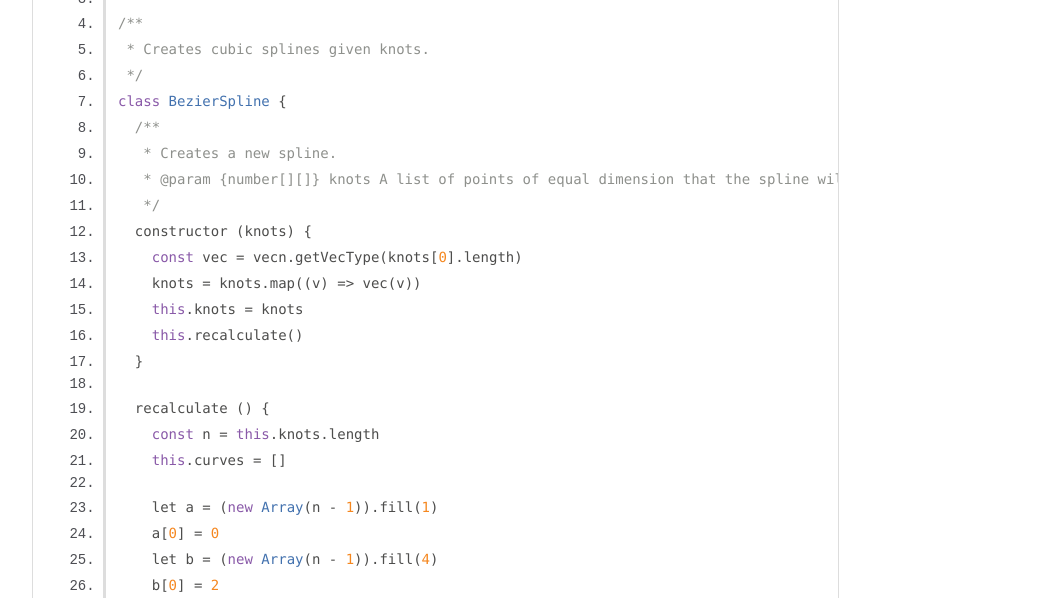
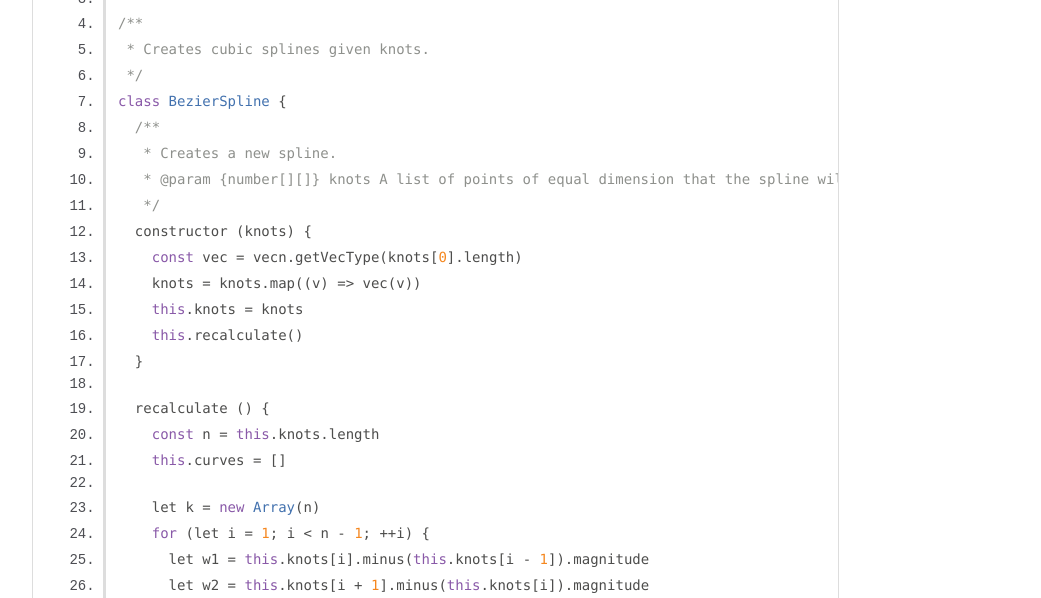
Before and after one commit to Zunawe/bezier-spline, a website: page docs/index.js.html in a window 1280 px wide. Shown: the part 202-800 px from the top of the page, without its empty margins (0-1041 px from the left). Drawn offline with Linux system fonts and the light colour scheme.

Commit message:
Finish up theory document

```diff
--- a/docs/index.js.html
+++ b/docs/index.js.html
@@ -48,25 +48,39 @@ class BezierSpline {
     const n = this.knots.length
     this.curves = []
 
-    let a = (new Array(n - 1)).fill(1)
+    let k = new Array(n)
+    for (let i = 1; i &lt; n - 1; ++i) {
+      let w1 = this.knots[i].minus(this.knots[i - 1]).magnitude
+      let w2 = this.knots[i + 1].minus(this.knots[i]).magnitude
+      k[i] = (w1 / w2)
+    }
+
+    let a = new Array(n - 1)
+    let b = new Array(n - 1)
+    let c = new Array(n - 1)
+    let d = new Array(n - 1)
+
     a[0] = 0
-    let b = (new Array(n - 1)).fill(4)
     b[0] = 2
-    b[n - 2] = 3.5
-    let c = (new Array(n - 1)).fill(1)
+    c[0] = k[1]
+    d[0] = this.knots[0].plus(this.knots[1].times(1 + k[1]))
+    for (let i = 1; i &lt; n - 2; ++i) {
+      a[i] = 1
+      b[i] = 2 * (k[i] + (k[i] * k[i]))
+      c[i] = k[i + 1] * k[i] * k[i]
+      d[i] = this.knots[i].times(1 + (2 * k[i]) + (k[i] * k[i]))
+        .plus(this.knots[i + 1].times(1 + k[i + 1]).times(k[i] * k[i]))
+    }
+    a[n - 2] = 1
+    b[n - 2] = (2 * k[n - 2]) + (1.5 * k[n - 2] * k[n - 2])
     c[n - 2] = 0
-
-    let d = new Array(n - 1)
-    d[0] = this.knots[0].plus(this.knots[1].times(2))
-    for (let i = 1; i &lt; n - 2; ++i) {
-      d[i] = this.knots[i].times(4).plus(this.knots[i + 1].times(2))
-    }
-    d[n - 2] = this.knots[n - 2].times(4).plus(this.knots[n - 1].times(0.5))
+    d[n - 2] = this.knots[n - 2].times(1 + (2 * k[n - 2]) + (k[n - 2] * k[n - 2]))
+      .plus(this.knots[n - 1].times(0.5 * k[n - 2] * k[n - 2]))
 
     let p1s = thomas(a, b, c, d)
     let p2s = []
     for (let i = 0; i &lt; n - 2; ++i) {
-      p2s.push(this.knots[i + 1].times(2).minus(p1s[i + 1]))
+      p2s.push(this.knots[i + 1].minus(p1s[i + 1].minus(this.knots[i + 1]).times(k[i + 1])))
     }
     p2s.push(this.knots[n - 1].plus(p1s[n - 2]).times(0.5))
 
@@ -144,7 +158,7 @@ module.exports.BezierCurve = BezierCurve
 <br class="clear">
 
 <footer>
-    Documentation generated by <a href="https://github.com/jsdoc3/jsdoc">JSDoc 3.5.5</a> on Wed Jul 11 2018 01:58:15 GMT-0600 (MDT)
+    Documentation generated by <a href="https://github.com/jsdoc3/jsdoc">JSDoc 3.5.5</a> on Wed Jul 11 2018 22:54:05 GMT-0600 (MDT)
 </footer>
 
 <script> prettyPrint(); </script>
```
Also changed, not shown: docs/BezierCurve.html (+1 -1 lines), docs/BezierSpline.html (+2 -2 lines), docs/curve.js.html (+1 -1 lines), docs/index.html (+1 -1 lines), 1 other file.
